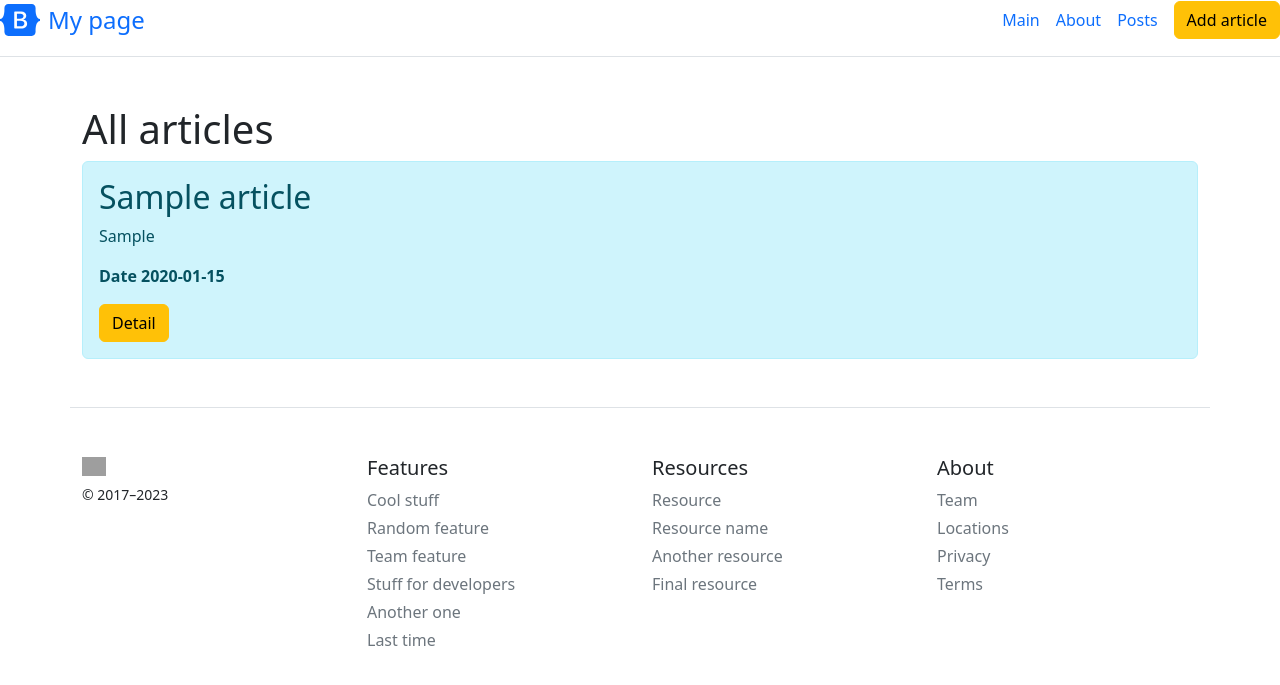
After one commit to AidRaindrop/flask_blog, a Flask app: page /posts in a window 1280 px wide. The commit adds this page. Shown: the top 685 px of the page. Run offline with Flask 3, Linux system fonts and the light colour scheme; tables that the repository leaves empty hold one stand-in row (values such as "Sample post"); grey boxes are pictures that could not be loaded.

Commit message:
itproger_flask_lesson3_4

```diff
--- a/app.py
+++ b/app.py
@@ -1,4 +1,4 @@
-from flask import Flask, render_template, url_for
+from flask import Flask, render_template, url_for, request, redirect
 from flask_sqlalchemy import SQLAlchemy
 from datetime import datetime
 
@@ -9,7 +9,8 @@ app = Flask(__name__)
 app.config['SQLALCHEMY_DATABASE_URI'] = 'sqlite:///blog.db'
 db = SQLAlchemy(app)
 
-
+with app.app_context():
+    db.create_all()
 class Article(db.Model):
     id = db.Column(db.Integer, primary_key=True)
     title = db.Column(db.String(100), nullable=False)
@@ -33,6 +34,34 @@ def index():
 def about():
     return render_template("about.html")
 
+@app.route('/posts')
+def posts():
+    articles = Article.query.order_by(Article.date.desc()).all()
+    return render_template('posts.html', articles=articles)
+
+@app.route('/posts/<int:id>')
+def post_detail(id):
+    article = Article.query.get(id)
+    return render_template('post_detail.html', article=article)
+@app.route('/create-article', methods = ('POST', 'GET'))
+def create_article():
+    if request.method == "POST":
+        title = request.form["title"]
+        intro = request.form["intro"]
+        text = request.form["text"]
+
+        article = Article(title=title, intro=intro, text=text)
+
+        try:
+            db.session.add(article)
+            db.session.commit()
+            return redirect('/posts')
+        except Exception as e:
+            return str(e)
+            #return "when add article create error"
+    else:
+        return render_template("create-article.html")
+
 @app.route('/user/<string:name>/<int:id>')
 def user(name, id):
     return "User page "+name+" - "+str(id)
--- a/templates/base.html
+++ b/templates/base.html
@@ -19,7 +19,10 @@
       <nav class="d-inline-flex mt-2 mt-md-0 ms-md-auto">
         <a class="me-3 py-2 link-body-emphasis text-decoration-none" href="/">Main</a>
         <a class="me-3 py-2 link-body-emphasis text-decoration-none" href="/about">About</a>
+
+        <a class="me-3 py-2 link-body-emphasis text-decoration-none" href="/posts">Posts</a>
       </nav>
+    <a class="btn btn-warning" href="/create-article">Add article</a>
     </div>
 
     {% block body %}{% endblock %}
--- /dev/null
+++ b/templates/posts.html
@@ -0,0 +1,19 @@
+{% extends 'base.html' %}
+
+{% block title %}
+All articles in site
+{% endblock %}
+
+{% block body %}
+<div class="container mt-5">
+<h1>All articles</h1>
+    {% for el in articles %}
+    <div class="alert alert-info">
+        <h2>{{el.title}}</h2>
+        <p>{{el.intro}}</p>
+        <p><b>Date {{el.date.date()}}</b></p>
+        <a href="/posts/{{el.id}}" class="btn btn-warning">Detail</a>
+    </div>
+    {% endfor%}
+</div>
+{% endblock %}
```
Also changed, not shown: templates/create-article.html (added, +17 -0 lines), templates/detail.html (added, +16 -0 lines), templates/post_detail.html (added, +17 -0 lines).
